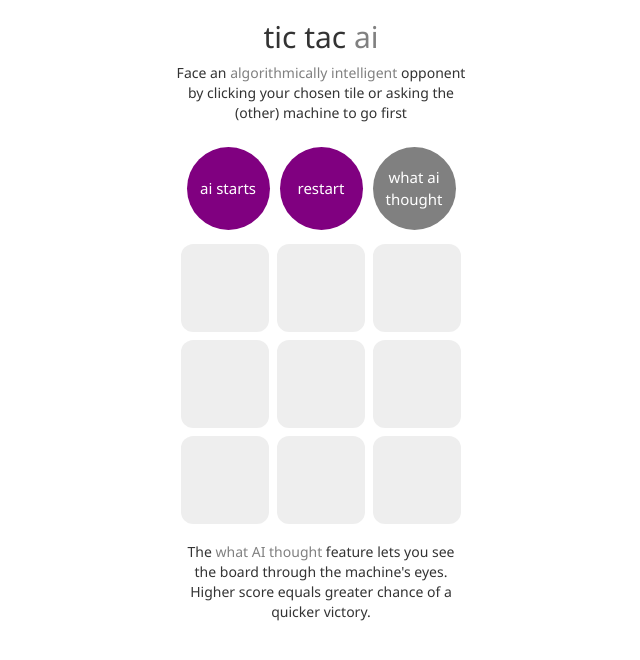
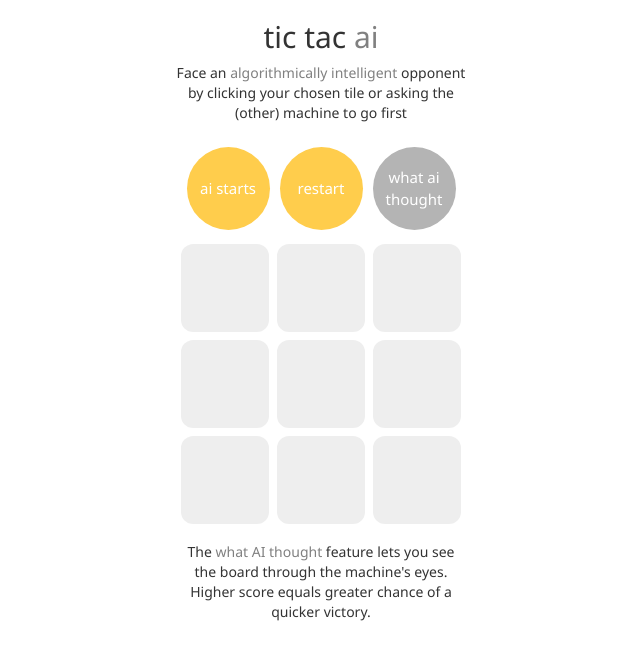
Before and after one commit to mateuszjurewicz/tic-tac-ai, a Django app: page / in a window 1280 px wide. Shown: the top 660 px of the page, without its empty margins (319-959 px from the left). Run offline with Django 3.2, Linux system fonts and the light colour scheme; some libraries are stand-ins or nearby versions.

Commit message:
Blue-yellow working version

```diff
--- a/tic_tac_AI/static/css/style.css
+++ b/tic_tac_AI/static/css/style.css
@@ -26,7 +26,7 @@ td {
     border-radius: 50%;
     -moz-border-radius: 50%;
     -webkit-border-radius: 50%;
-    background: purple;
+    background: #FFCD4C;
 }
 
 #ai_thought_button {
@@ -40,7 +40,7 @@ td {
     border-radius: 50%;
     -moz-border-radius: 50%;
     -webkit-border-radius: 50%;
-    background: gray;
+    background: #b4b4b4;
     transition: color 1s ease;
     transition: background 1s ease;
 
@@ -57,7 +57,7 @@ td {
     border-radius: 50%;
     -moz-border-radius: 50%;
     -webkit-border-radius: 50%;
-    background: purple;
+    background: #FFCD4C;
     transition: color 1s ease;
     transition: background 1s ease;
 
@@ -74,7 +74,7 @@ td {
     border-radius: 50%;
     -moz-border-radius: 50%;
     -webkit-border-radius: 50%;
-    background: purple;
+    background: #FFCD4C;
     transition: color 1s ease;
     transition: background 1s ease;
 
--- a/tic_tac_AI/static/js/script.js
+++ b/tic_tac_AI/static/js/script.js
@@ -70,7 +70,7 @@ $(document).ready(function() {
             GAME_ALREADY_STARTED = true;
             // switch button to inactive (via css properties)
             $('#ai_move_button').css({
-                'background': 'gray',
+                'background': '#b4b4b4',
                 'cursor': 'auto'
             });
             // switch button to inactive (via property) - to work with jquery mouseenter
@@ -93,7 +93,7 @@ $(document).ready(function() {
             $(this).text(HUMAN_TOKEN);
             // format the possibly chosen tile to distinguish it from actually chosen ones
             $(this).css({
-                'color': 'gray',
+                'color': '#b4b4b4',
             });
 
             // Handle the human clicking a tile
@@ -109,7 +109,7 @@ $(document).ready(function() {
                     // if this is human's first move, switch ai starts button to inactive
                     // switch button to inactive (via css properties)
 		            $('#ai_move_button').css({
-		                'background': 'gray',
+		                'background': '#b4b4b4',
 		                'cursor': 'auto'
 		            });
 		            // switch button to inactive (via property) - to work with jquery mouseenter
@@ -190,14 +190,14 @@ $(document).ready(function() {
             MOVE_MADE = false;
             // switch ai_move_button to active via css properties
             $('#ai_move_button').css({
-                'background-color': 'purple',
+                'background-color': '#FFCD4C',
                 'cursor': 'pointer'
             });
            	// switch ai_move_button to active (via property) - to work with jquery mouseenter
             $('#ai_move_button').attr('active', 'yes');
            	// switch ai_thought_button to inactive via css properties
             $('#ai_thought_button').css({
-                'background-color': 'gray',
+                'background-color': '#b4b4b4',
                 'cursor': 'auto'
             });
             // switch ai_thought_button to inactive (via property) - to work with jquery mouseenter
@@ -286,7 +286,7 @@ $(document).ready(function() {
 		            $('#ai_thought_button').attr('active', 'yes');
 		           	// switch ai_thought_button to active via css properties
 		            $('#ai_thought_button').css({
-		                'background-color': 'purple',
+		                'background-color': '#FFCD4C',
 		                'cursor': 'pointer'
 		            });
                 };
@@ -389,7 +389,7 @@ $(document).ready(function() {
             $('#ai_thought_button').attr('active', 'no');
            	// switch ai_thought_button to active via css properties
             $('#ai_thought_button').css({
-                'background-color': 'gray',
+                'background-color': '#b4b4b4',
                 'cursor': 'auto'
             });
             // scroll to the explanatory paragraph and the ai-perceived boards
@@ -412,7 +412,7 @@ $(document).ready(function() {
 	    mouseleave: function () {
 	        if ($(this).attr('active') == 'yes') {
 	        	$(this).css({
-	                'background-color': 'purple',
+	                'background-color': '#FFCD4C',
 	                'cursor': 'pointer'
 	            });
 	        };
@@ -432,7 +432,7 @@ $(document).ready(function() {
 	    mouseleave: function () {
 	        if ($(this).attr('active') == 'yes') {
 	        	$(this).css({
-	                'background-color': 'purple',
+	                'background-color': '#FFCD4C',
 	                'cursor': 'pointer'
 	            });
 	        };
```
